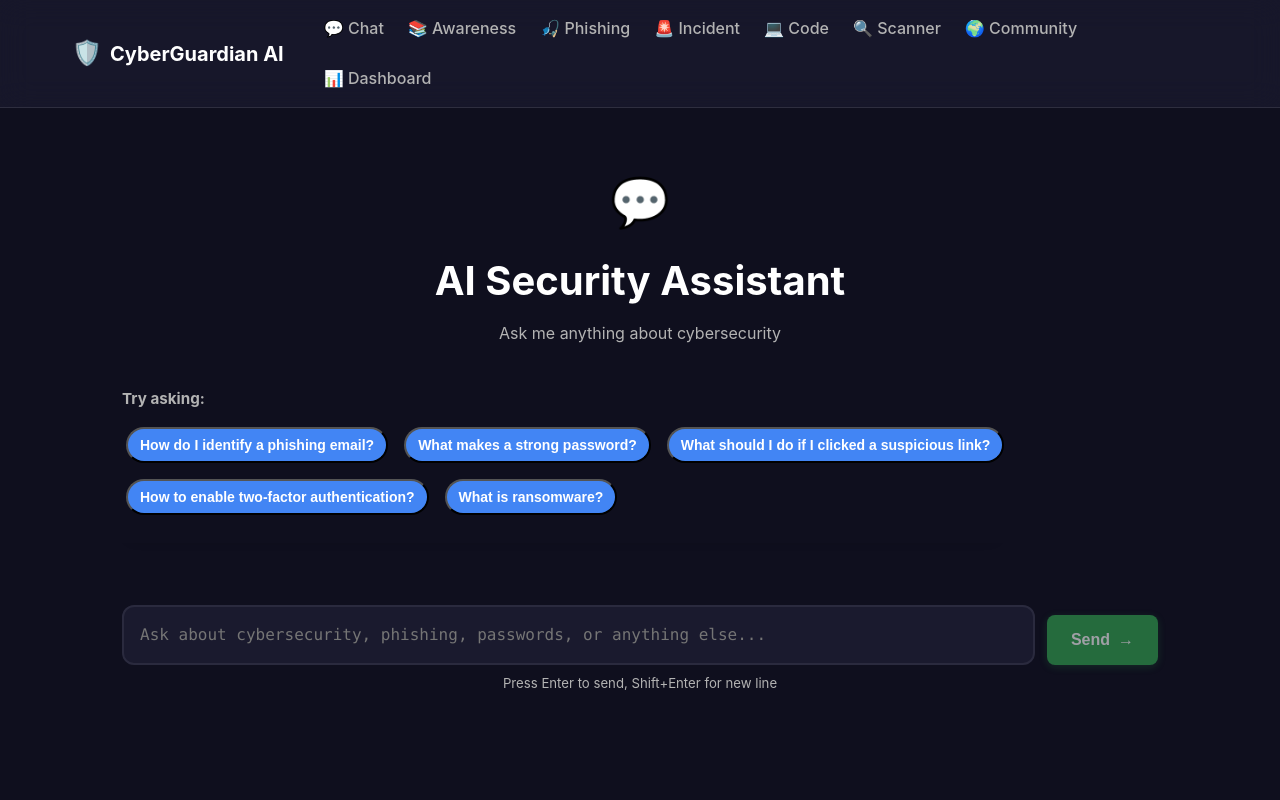
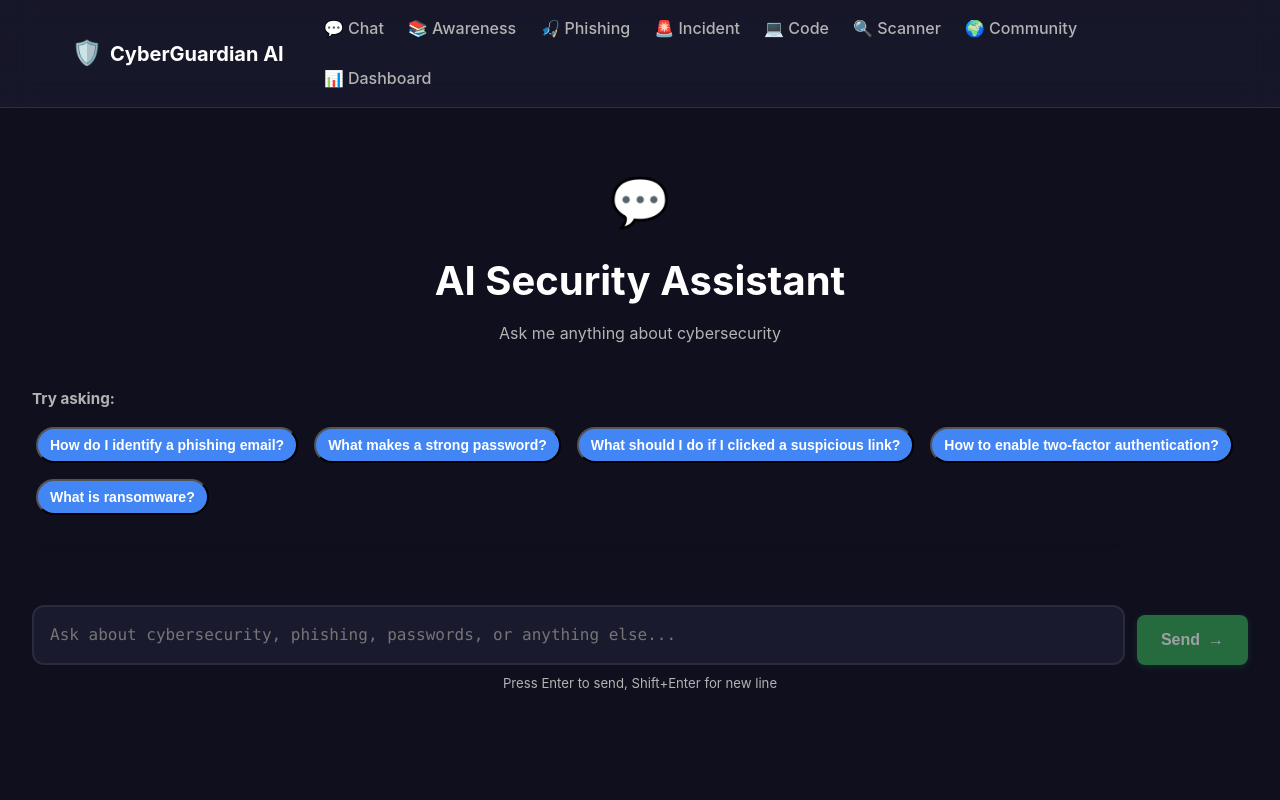
Before and after one commit to mayankranjancoc-byte/cyberguardian, a Next.js app: page /chat in a window 1280 px wide. Shown: the top 800 px of the page. Built offline with nearby package versions, Linux system fonts and the light colour scheme.

Commit message:
Significantly increase chat container to 1400px width
- Chat container: 1100px to 1400px (near full-width)
- Message bubbles: 85% to 90% width
- Much more visible message area
- Better readability for long messages

```diff
--- a/app/chat/page.js
+++ b/app/chat/page.js
@@ -76,7 +76,7 @@ export default function ChatPage() {
     }
 
     return (
-        <div className="container" style={{ maxWidth: '1100px', height: 'calc(100vh - 150px)', display: 'flex', flexDirection: 'column' }}>
+        <div className="container" style={{ maxWidth: '1400px', height: 'calc(100vh - 150px)', display: 'flex', flexDirection: 'column' }}>
             {/* Header */}
             <div style={{ textAlign: 'center', marginBottom: '1.5rem', paddingTop: '1.5rem' }}>
                 <div style={{ fontSize: '3rem', marginBottom: '0.5rem' }}>💬</div>
@@ -126,7 +126,7 @@ export default function ChatPage() {
                         }}
                     >
                         <div style={{
-                            maxWidth: '85%', /* Increased from 80% */
+                            maxWidth: '90%', /* Increased to 90% for wider messages */
                             background: msg.role === 'user' ? 'var(--primary)' : msg.error ? 'rgba(234, 67, 53, 0.1)' : 'var(--bg-card)',
                             color: msg.role === 'user' ? 'white' : 'var(--text-primary)',
                             padding: '1.25rem 1.5rem', /* Increased padding */
```
